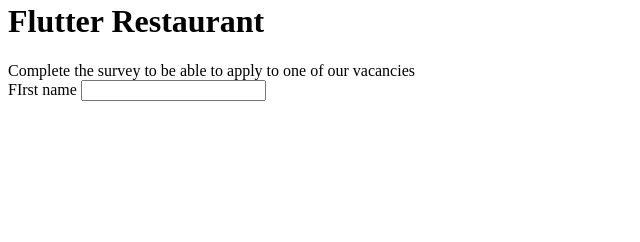
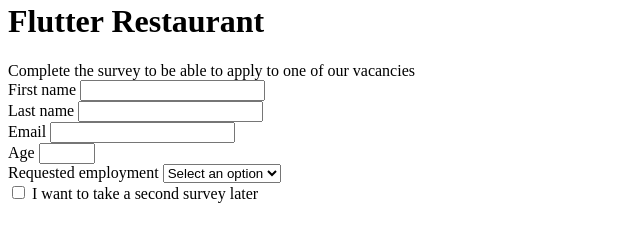
Before and after one commit to DanielBacab-Ksquare/Act3_Daniel_Bacab, a plain HTML site: page index.html in a window 1280 px wide. Shown: the part 330-572 px from the top of the page, without its empty margins (0-640 px from the left). Drawn offline with Linux system fonts and the light colour scheme.

Commit message:
second commit

```diff
--- a/index.html
+++ b/index.html
@@ -23,9 +23,37 @@
 
             <form>
                 <div class="form-element">
-                    <label for="first name">FIrst name</label>
-                    <input type="text" name="firstname" id="irst name">
+                    <label for="first name">First name</label>
+                    <input type="text" name="firstname" id="first name">
                 </div>
+                <div class="form-element">
+                    <label for="last name">Last name</label>
+                    <input type="text" name="lastname" id="last name">
+                </div>
+                <div class="form-element">
+                    <label for="email">Email</label>
+                    <input type="email" name="email" id="email">
+                </div>
+                <div class="form-element">
+                    <label for="age">Age</label>
+                    <input type="number" name="age" id="age" min="18" max="65">
+                </div>
+
+                <div class="form-element">
+                    <label for="job">Requested employment</label>
+                    <select name="job" id="job">
+                        <option value="">Select an option</option>
+                        <option value="Waiter">Waiter</option>
+                        <option value="Chef">Chef</option>
+                        <option value="Dishwasher">Dishwasher</option>
+                        <option value="Manager">Manager</option>
+                    </select>
+                </div>
+
+                <div class="form-element">
+                    <input type = "checkbox"> I want to take a second survey later
+                </div>
+
 
 
             </form>
```
